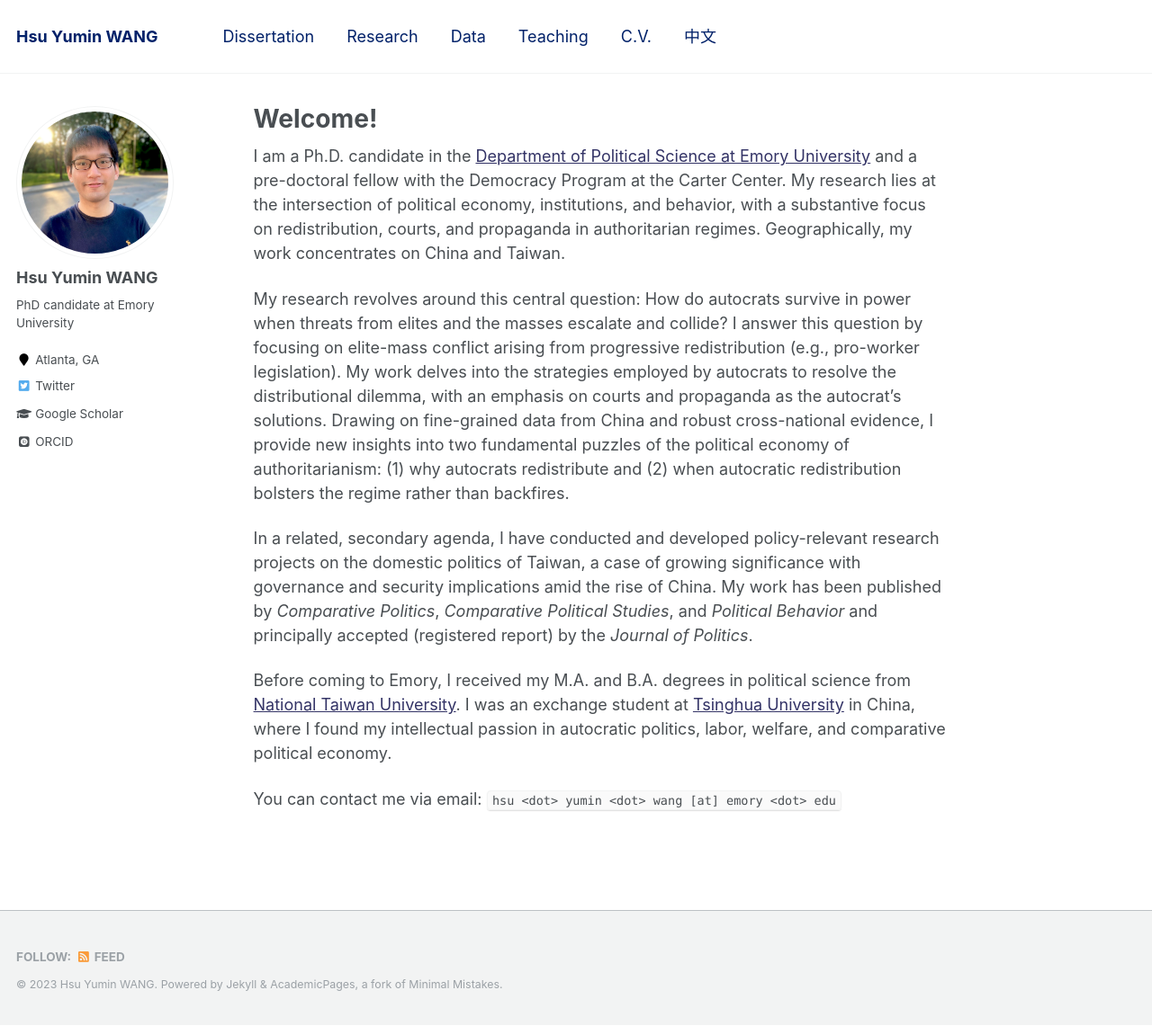
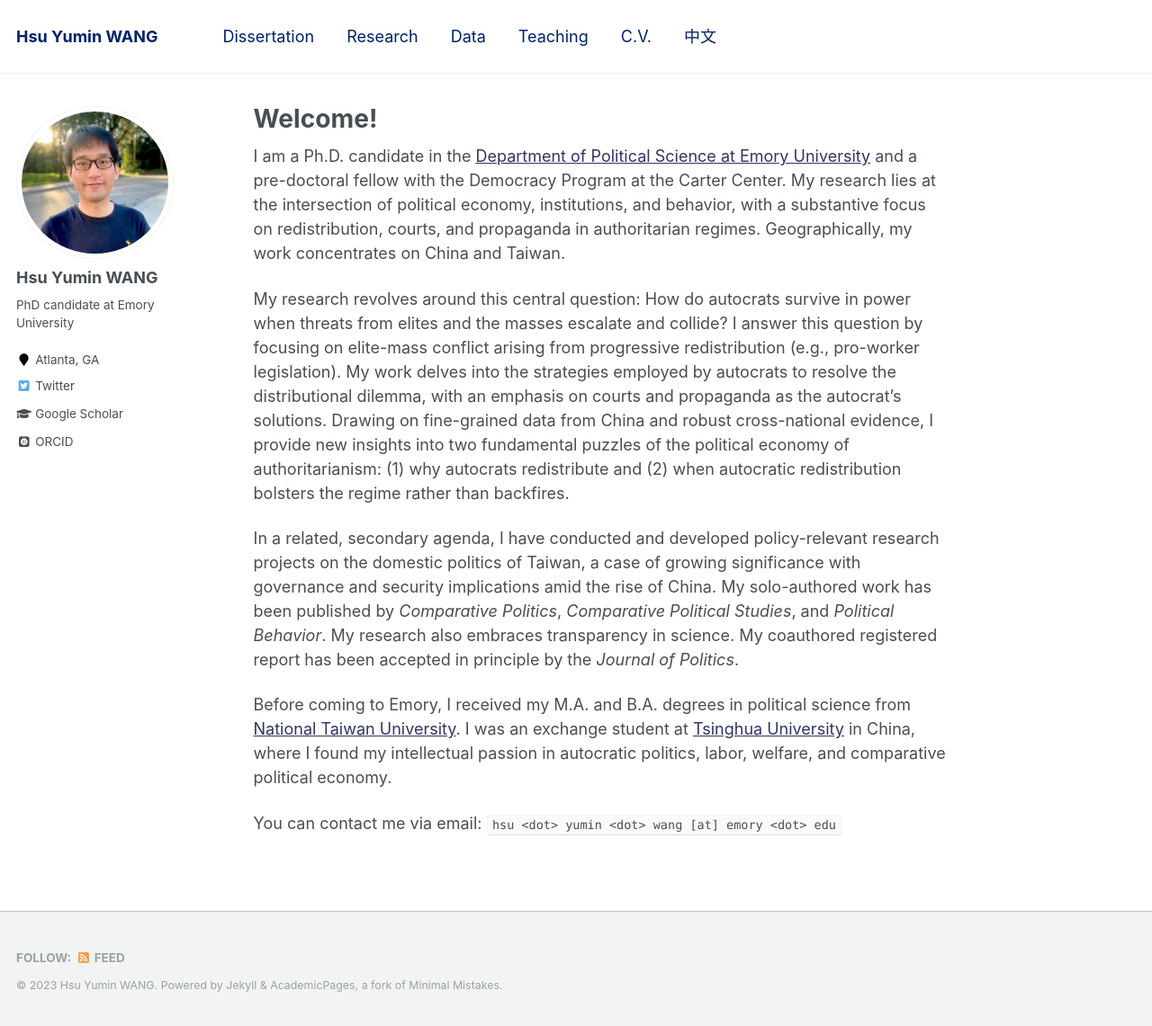
Before and after one commit to hsuyumin/hsuyumin.github.io, a Jekyll site: the page built from _pages/about.md, in a window 1280 px wide and 1141 px high. Shown: the whole window at 90% size. Built offline with Jekyll 4.4.1, drawn with Linux system fonts in a browser that asks for light colours; some web fonts are replaced.

Commit message:
Update about.md

```diff
--- a/_pages/about.md
+++ b/_pages/about.md
@@ -12,7 +12,7 @@ I am a Ph.D. candidate in the [Department of Political Science at Emory Universi
 
 My research revolves around this central question: How do autocrats survive in power when threats from elites and the masses escalate and collide? I answer this question by focusing on elite-mass conflict arising from progressive redistribution (e.g., pro-worker legislation). My work delves into the strategies employed by autocrats to resolve the distributional dilemma, with an emphasis on courts and propaganda as the autocrat's solutions. Drawing on fine-grained data from China and robust cross-national evidence, I provide new insights into two fundamental puzzles of the political economy of authoritarianism: (1) why autocrats redistribute and (2) when autocratic redistribution bolsters the regime rather than backfires.
 
-In a related, secondary agenda, I have conducted and developed policy-relevant research projects on the domestic politics of Taiwan, a case of growing significance with governance and security implications amid the rise of China. My work has been published by _Comparative Politics_, _Comparative Political Studies_, and _Political Behavior_ and principally accepted (registered report) by the _Journal of Politics_.
+In a related, secondary agenda, I have conducted and developed policy-relevant research projects on the domestic politics of Taiwan, a case of growing significance with governance and security implications amid the rise of China. My solo-authored work has been published by _Comparative Politics_, _Comparative Political Studies_, and _Political Behavior_. My research also embraces transparency in science. My coauthored registered report has been accepted in principle by the _Journal of Politics_.
 
 Before coming to Emory, I received my M.A. and B.A. degrees in political science from [National Taiwan University](https://www.ntu.edu.tw/english/). I was an exchange student at [Tsinghua University](https://www.tsinghua.edu.cn/en/) in China, where I found my intellectual passion in autocratic politics, labor, welfare, and comparative political economy.
 
```
